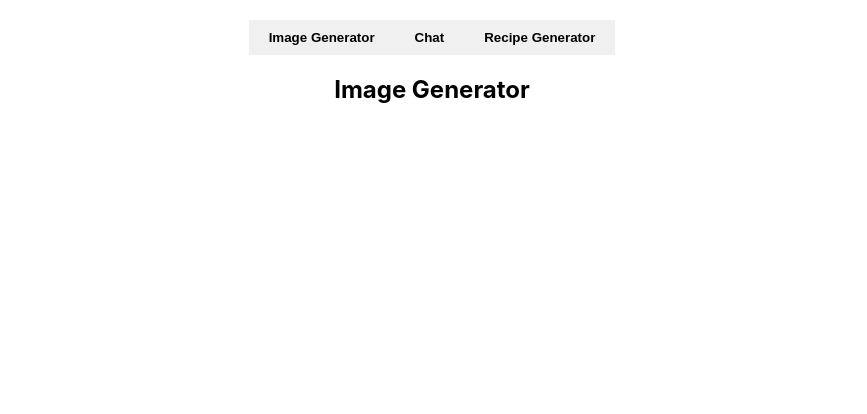
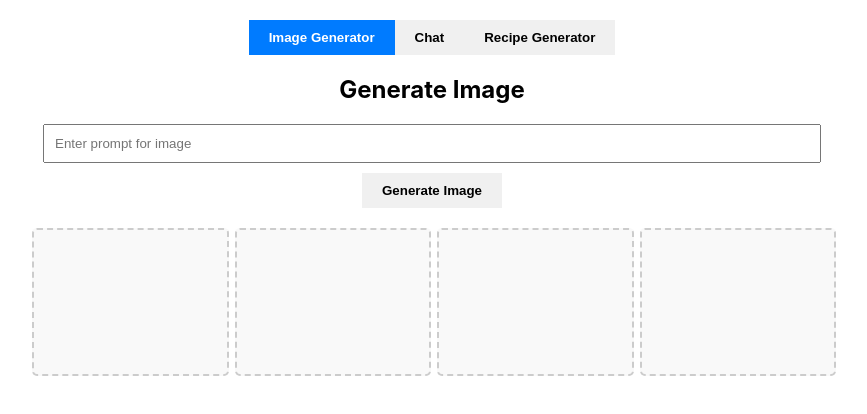
Before and after one commit to farabi23/SpringAiDemo, a React (Create React App) app in the folder spring-ai-react-app/: page / in a window 1280 px wide. Shown: the top 414 px of the page, without its empty margins (208-1075 px from the left). Built offline with nearby package versions, Linux system fonts and the light colour scheme.

Commit message:
add components, image api on front-end

```diff
--- a/spring-ai-react-app/src/App.js
+++ b/spring-ai-react-app/src/App.js
@@ -2,6 +2,9 @@
 import React, { useState } from 'react';
 
 import './App.css';
+import ImageGenerator from './components/ImageGenerator';
+import ChatComponent from './components/ChatComponent';
+import RecipeGenerator from './components/RecipeGenerator';
 
 function App() {
 
@@ -14,14 +17,19 @@ function App() {
 
   return (
     <div className="App">
-      <button  onClick={() => handleTabChange('image-generator')}>Image Generator</button>
-      <button  onClick={() => handleTabChange('chat')}>Chat</button>
-      <button  onClick={() => handleTabChange('recipe-generator')}>Recipe Generator</button>
+      <button className={activeTab === 'image-generator' ? 'active': ''}
+      onClick={() => handleTabChange('image-generator')}>Image Generator</button>
+
+      <button className={activeTab === 'chat' ? 'active': ''}
+       onClick={() => handleTabChange('chat')}>Chat</button>
+
+      <button className={activeTab === 'recipe-generator' ? 'active': ''}
+      onClick={() => handleTabChange('recipe-generator')}>Recipe Generator</button>
 
     <div>
-      {activeTab === 'image-generator' && <h2>Image Generator</h2>}
-      {activeTab === 'chat' && <h2>Chat</h2>}
-      {activeTab === 'recipe-generator' && <h2>Recipe Generator</h2>}
+      {activeTab === 'image-generator' && <ImageGenerator/>}
+      {activeTab === 'chat' && <ChatComponent/>}
+      {activeTab === 'recipe-generator' && <RecipeGenerator/>}
 
     </div>
 
--- /dev/null
+++ b/spring-ai-react-app/src/components/ChatComponent.js
@@ -0,0 +1,9 @@
+import React from "react";
+
+function ChatComponent(){
+    return (
+        <h2>Talk to AI</h2>
+    );
+}
+
+export default ChatComponent;
--- /dev/null
+++ b/spring-ai-react-app/src/components/ImageGenerator.js
@@ -0,0 +1,42 @@
+import React, { useState } from "react";
+
+function ImageGenerator(){
+
+    const [prompt, setPrompt] = useState('');
+    const [imageUrls, setImageUrls] = useState([]);
+
+    const generateImage = async () => {
+        try {
+            const response = await fetch(`http://localhost:8080/generate-image?prompt=${prompt}`)
+            const urls = await response.json();
+            setImageUrls(urls);
+
+        } catch (error) {
+            console.error("Error generating image : ", error)
+
+        }
+
+    };
+
+    return (
+        <div className="tab-content">
+                <h2>Generate Image</h2>
+                <input type="text" value={prompt} onChange={(e) => setPrompt(e.target.value)}
+                placeholder="Enter prompt for image"/>
+                <button onClick={generateImage}>Generate Image</button>
+
+            <div className="image-grid">
+                {imageUrls.map((url, index) => {
+                    <img key={index} src = {url} alt={`Generated ${index}`}/>
+                })}
+                {[...Array(4 - imageUrls.length)].map((_, index) => (
+                    <div key={index + imageUrls.length} className="empty-image-slot"></div>
+                ))}
+            </div>
+
+        </div>
+
+    );
+}
+
+export default ImageGenerator;
--- /dev/null
+++ b/spring-ai-react-app/src/components/RecipeGenerator.js
@@ -0,0 +1,9 @@
+import React from "react";
+
+function RecipeGenerator(){
+    return (
+        <h2>Generate Recipe</h2>
+    );
+}
+
+export default RecipeGenerator;
```
